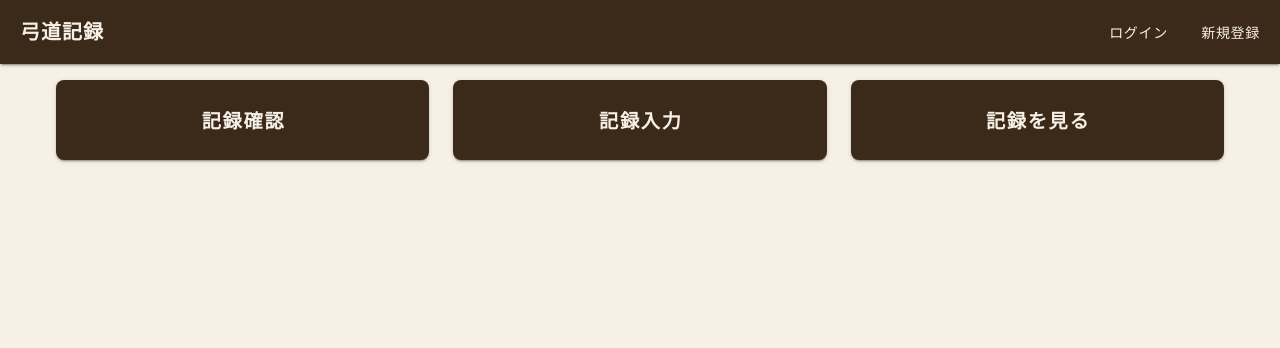
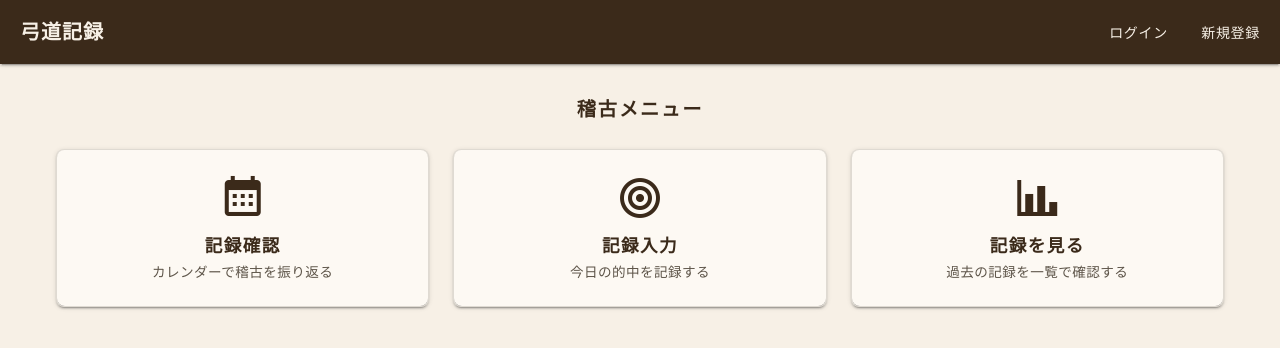
Before and after one commit to kotaro-sudo-ono/sample_app, a Vue app in the folder my-kyudo-app/: page /dashboard in a window 1280 px wide. Shown: the top 348 px of the page. Built offline with nearby package versions, Linux system fonts and the light colour scheme.

Commit message:
feat: ダッシュボードをアイコン付き v-card グリッドに改善
3ボタンをカード形式（カレンダー/入力/履歴）に変更し、和風テーマを適用。

Co-Authored-By: Claude Sonnet 4.6 <noreply@anthropic.com>

```diff
--- a/my-kyudo-app/src/components/pages/routePage/routePage.vue
+++ b/my-kyudo-app/src/components/pages/routePage/routePage.vue
@@ -1,36 +1,101 @@
 <script setup lang="ts">
-import Button from '@/components/ui/button/Button.vue';
 import { useRoutePage } from './composable';
 
 const { toRecordCalender, toRecordHits, toRecordHistory } = useRoutePage();
+
+type NavCard = {
+  label: string;
+  description: string;
+  icon: string;
+  action: () => void;
+};
+
+const navCards: NavCard[] = [
+  {
+    label: '記録確認',
+    description: 'カレンダーで稽古を振り返る',
+    icon: 'mdi-calendar-month',
+    action: toRecordCalender,
+  },
+  {
+    label: '記録入力',
+    description: '今日の的中を記録する',
+    icon: 'mdi-bullseye',
+    action: toRecordHits,
+  },
+  {
+    label: '記録を見る',
+    description: '過去の記録を一覧で確認する',
+    icon: 'mdi-chart-bar',
+    action: toRecordHistory,
+  },
+];
 </script>
 
 <template>
-  <v-container>
+  <v-container class="dashboard-container">
+    <h2 class="dashboard-heading mb-6">稽古メニュー</h2>
+
     <v-row>
-      <v-col cols="12" sm="6" md="4">
-        <Button class="big-btn" text="記録確認" @click-button="toRecordCalender" />
-      </v-col>
-
-      <v-col cols="12" sm="6" md="4">
-        <Button class="big-btn" text="記録入力" @click-button="toRecordHits" />
-      </v-col>
-
-      <v-col cols="12" sm="6" md="4">
-        <Button class="big-btn" text="記録を見る" @click-button="toRecordHistory" />
+      <v-col
+        v-for="card in navCards"
+        :key="card.label"
+        cols="12"
+        sm="4"
+      >
+        <v-card
+          class="nav-card"
+          color="surface"
+          elevation="2"
+          rounded="lg"
+          @click="card.action"
+          hover
+        >
+          <v-card-text class="text-center pa-6">
+            <v-icon size="48" color="primary" class="mb-3">{{ card.icon }}</v-icon>
+            <div class="card-label mb-1">{{ card.label }}</div>
+            <div class="card-desc">{{ card.description }}</div>
+          </v-card-text>
+        </v-card>
       </v-col>
     </v-row>
   </v-container>
 </template>
 
 <style scoped>
-.big-btn {
-  width: 100%;
-  height: 80px; /* デカい高さ */
-  font-size: larger;
-  font-weight: bold;
-  display: flex;
-  justify-content: center;
-  align-items: center;
+.dashboard-container {
+  padding-top: 32px;
+}
+
+.dashboard-heading {
+  font-size: 1.2rem;
+  font-weight: 700;
+  letter-spacing: 0.1em;
+  color: rgb(var(--v-theme-primary));
+  text-align: center;
+}
+
+.nav-card {
+  cursor: pointer;
+  border: 1px solid rgba(var(--v-theme-primary), 0.15);
+  transition: box-shadow 0.2s, transform 0.15s;
+}
+
+.nav-card:hover {
+  transform: translateY(-2px);
+}
+
+.card-label {
+  font-size: 1.1rem;
+  font-weight: 700;
+  letter-spacing: 0.08em;
+  color: rgb(var(--v-theme-primary));
+}
+
+.card-desc {
+  font-size: 0.85rem;
+  color: rgb(var(--v-theme-on-surface));
+  opacity: 0.7;
+  letter-spacing: 0.03em;
 }
 </style>
```
